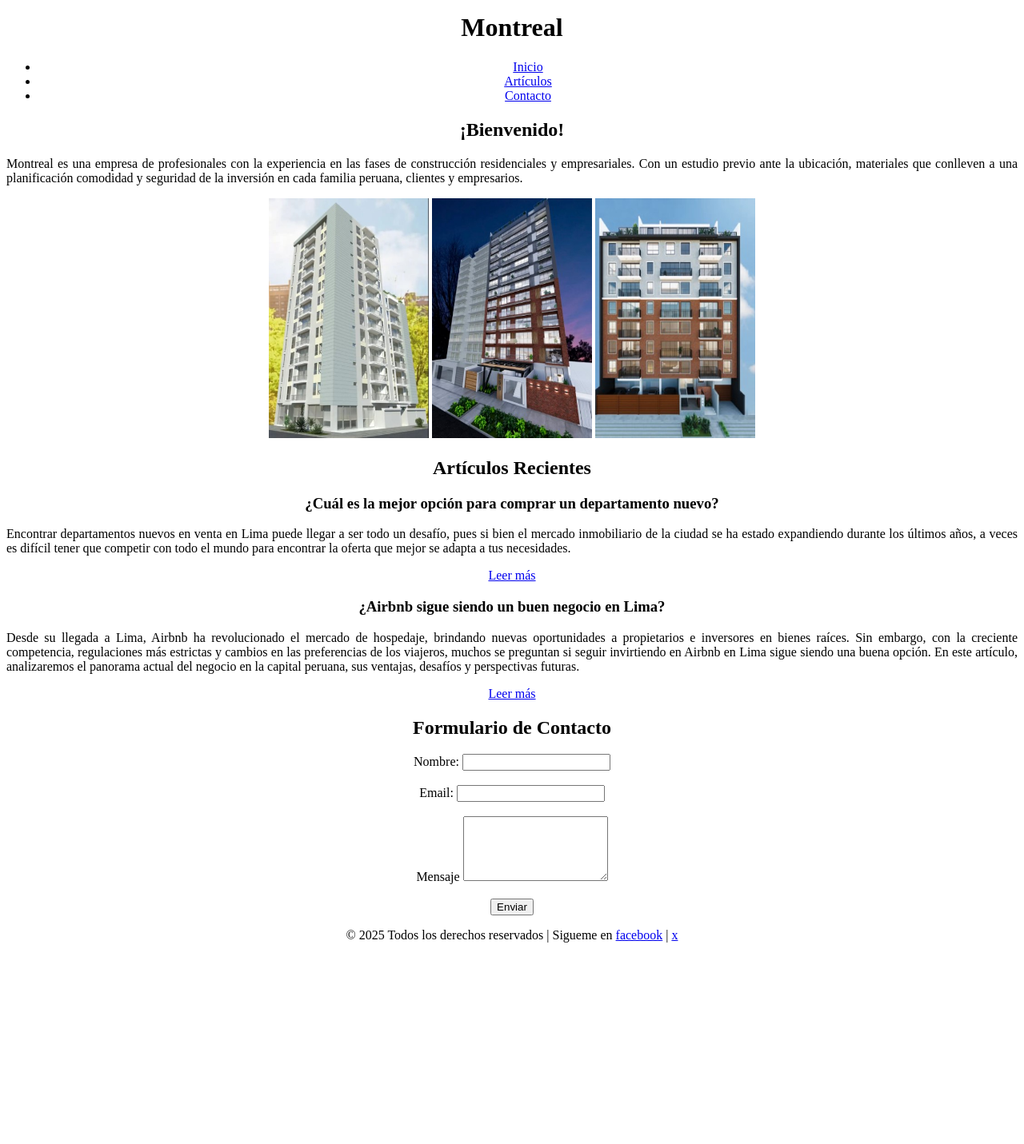
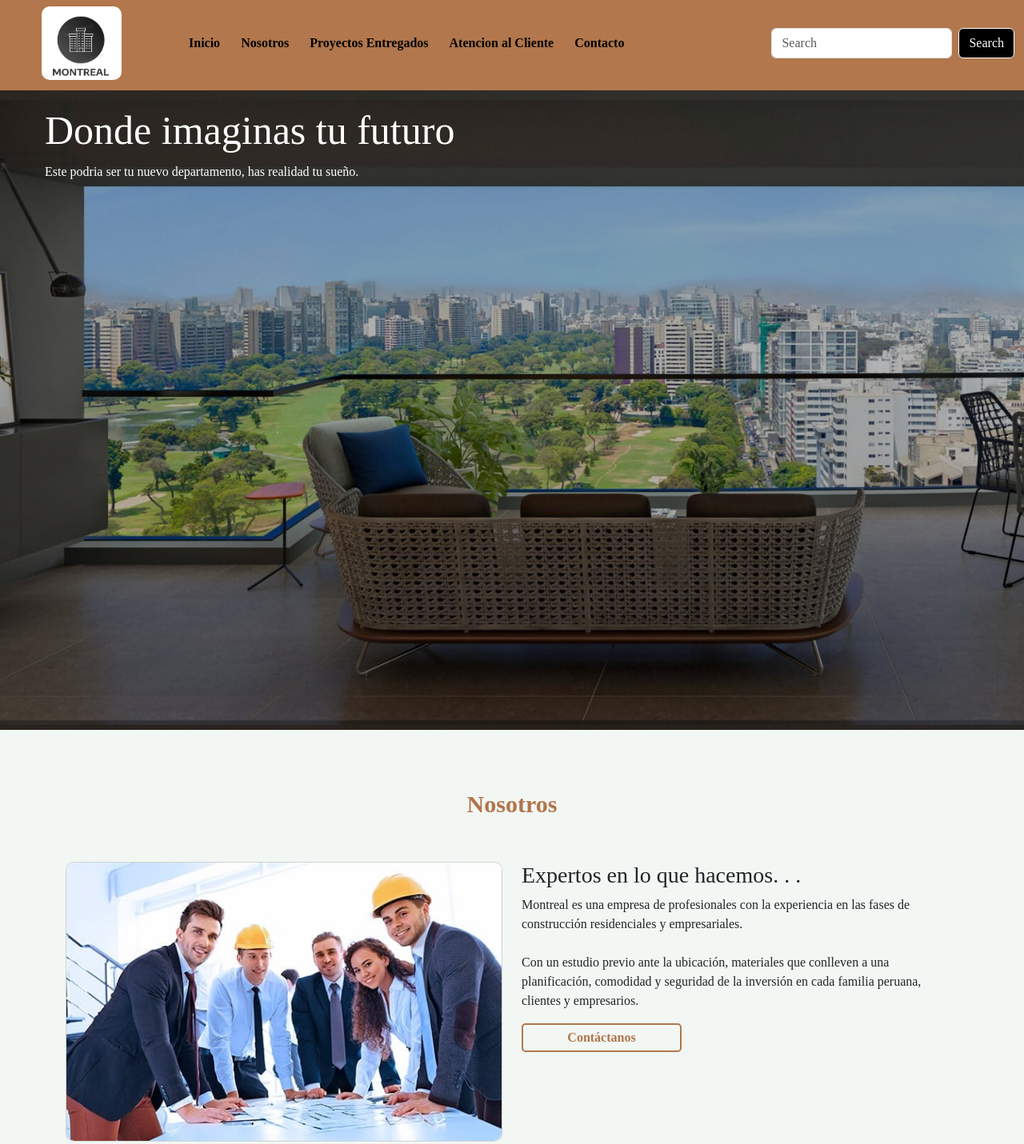
Before and after one commit to ginopaololl/montreal, a plain HTML site: page index.html in a window 1280 px wide. Shown: the part 5-1436 px from the top of the page at 80% size. Before the commit the page ends 1200 px from the top, so only its background shows below. Drawn offline with nearby package versions, Linux system fonts and the light colour scheme.

Commit message:
Update index.html

```diff
--- a/index.html
+++ b/index.html
@@ -5,38 +5,104 @@
     <meta name="viewport" content="width=device-width, initial-scale=1.0">
     <meta name="keywords" content="condominios, edificios, construcotras, vivienda, urbanizacion, hogar">
     <meta http-equiv="X-UA-Compatible" content="ie=edge">
+    <meta name="viewport" content="width=device-width, initial-scale=1">
     <title>Montreal</title>
+    <link rel="stylesheet" href="style.css">
+    <link href="https://cdn.jsdelivr.net/npm/bootstrap@5.3.7/dist/css/bootstrap.min.css" rel="stylesheet" integrity="sha384-LN+7fdVzj6u52u30Kp6M/trliBMCMKTyK833zpbD+pXdCLuTusPj697FH4R/5mcr" crossorigin="anonymous">
     <link rel="shortcut icon" href="img/icono.jpg" type="image/x-icon">
+    <link rel="preconnect" href="https://fonts.googleapis.com">
+    <link rel="preconnect" href="https://fonts.gstatic.com" crossorigin>
+    <link href="https://fonts.googleapis.com/css2?family=Roboto:ital,wght@0,100..900;1,100..900&display=swap" rel="stylesheet">
+    <link rel="stylesheet" href="https://cdnjs.cloudflare.com/ajax/libs/font-awesome/6.7.2/css/all.min.css">
 </head>
-<body align="center">
+<body>
+    <div class="all-content">
         <!--Esta es la seccion del encabezado de mi página-->
         <header>
-        <h1>Montreal</h1>
-        <!--img src="img/logo.jpg" alt="logo" width="150" height="150"-->
             <!--Este es el menú de mi página-->
-        <nav>
-            <ul>
-                <li><a href="#introduccion">Inicio</a></li>
-                <li><a href="#articulos">Artículos</a></li>
-                <li><a href="#contacto">Contacto</a></li>
+            <nav class="navbar navbar-expand-lg" id="navbar">
+                <div class="container-fluid">
+                    <a class="navbar-brand" href="#" id="logo"><img src="img/logo.jpg" alt="logo"></a>
+                    <button class="navbar-toggler" type="button" data-bs-toggle="collapse" data-bs-target="#navbarSupportedContent" aria-controls="navbarSupportedContent" aria-expanded="false" aria-label="Toggle navigation">
+                        <span><i class="fa-solid fa-bars" style="color: white; font-size: 23px;"></i></span>
+                    </button>
+                    <div class="collapse navbar-collapse" id="navbarSupportedContent">
+                        <ul class="navbar-nav me-auto mb-2 mb-lg-0">
+                            <li class="nav-item">
+                                <a class="nav-link active" aria-current="page" href="#inicio">Inicio</a>
+                            </li>
+                            <li class="nav-item">
+                                <a class="nav-link" href="#nosotros">Nosotros</a>
+                            </li>
+                            <li class="nav-item">
+                                <a class="nav-link" href="#proyectos">Proyectos Entregados</a>
+                            </li>
+                            <li class="nav-item">
+                                <a class="nav-link" href="#cliente">Atencion al Cliente</a>
+                            </li>
+                            <li class="nav-item">
+                                <a class="nav-link" href="#contacto">Contacto</a>
+                            </li>
                         </ul>
+                        <form class="d-flex">
+                            <input class="form-control me-2" type="search" placeholder="Search" aria-label="Search">
+                            <button class="btn btn-outline-success" type="submit">Search</button>
+                        </form>
+                    </div>
+                </div>
             </nav>
         </header>
         <main>
             <!--Esta es mi sección de introductoria-->
-        <section id="introduccion" >
-            <h2>¡Bienvenido!</h2>
-            <p align="justify">Montreal es una empresa de profesionales con la experiencia en las fases
-                de construcción residenciales y empresariales. Con un estudio previo ante
+            <section id="inicio" >
+                <div class="content">
+                    <h2>Donde imaginas tu futuro </h2>
+                    <p>Este podria ser tu nuevo departamento, has realidad tu sueño.
+                    </p>
+                </div>
+            </section>
+
+            <section id="nosotros" >
+                <div class="container">
+                    <div class="heading">Nosotros</div>
+                    <div class="row">
+                        <div class="col-md-6">
+                            <div class="card">
+                                <img src="/img/imagen5.jpg" alt="">
+                            </div>
+                        </div>
+                        <div class="col-md-6">
+                            <h3>Expertos en lo que hacemos. . .</h3>
+                            <p>Montreal es una empresa de profesionales con la experiencia en las fases
+                                de construcción residenciales y empresariales.<br><br> Con un estudio previo ante
+                                la ubicación, materiales que conlleven a una planificación, comodidad y
+                                seguridad de la inversión en cada familia peruana, clientes y empresarios.
+                            </p>
+                            <a href="#contacto">
+                                <button id="nosotros-btn">Contáctanos</button>
+                            </a>
+                        </div>
+                    </div>
+                </div>
+            </section>
+
+            <section id="proyectos" >
+                <div class="">
+                    <h2>Nosotros</h2>
+                    <p>Montreal es una empresa de profesionales con la experiencia en las fases
+                        de construcción residenciales y empresariales.<br> Con un estudio previo ante
                         la ubicación, materiales que conlleven a una planificación comodidad y
-                seguridad de la inversión en cada familia peruana, clientes y empresarios.</p>
-            <img src="img/condominio.jpg" alt="condominio" width="200" height="300">
+                        seguridad de la inversión en cada familia peruana, clientes y empresarios.
+                    </p>
+                    <!--img src="img/condominio.jpg" alt="condominio" width="200" height="300">
                     <img src="img/proyecto2.jpg" alt="proyecto2" width="200" height="300">
-            <img src="img/proyecto3.jpg" alt="proyecto3" width="200" height="300">
+                    <img src="img/proyecto3.jpg" alt="proyecto3" width="200" height="300"-->
+                </div>
             </section>
+
             <!--Esta es mi sección de artículos-->
-        <section id="articulos">
-            <h2>Artículos Recientes</h2>
+            <section id="cliente">
+                <h2>Articulos Recientes</h2>
                 <article>
                     <h3>¿Cuál es la mejor opción para comprar un departamento nuevo?</h3>
                     <p align="justify">Encontrar departamentos nuevos en venta en Lima puede llegar a ser todo un desafío,
@@ -56,6 +122,7 @@
                     <a href="https://descubrelima.pe/airbnb-sigue-siendo-un-buen-negocio-en-lima/">Leer más</a>
                 </article>
             </section>
+
             <!--Esta es mi sección de Contacto-->
             <section id="contacto">
                 <h2>Formulario de Contacto</h2>
@@ -80,10 +147,13 @@
                     </div>
                 </form>
             </section>
+
         </main>
         <footer>
             <p>&copy; 2025 Todos los derechos reservados | Sigueme en <a href="https://www.facebook.com/">facebook</a>
             | <a href="https://x.com">x</a> </p>
         </footer>
+        <script src="https://cdn.jsdelivr.net/npm/bootstrap@5.0.2/dist/js/bootstrap.bundle.min.js" integrity="sha384-MrcW6ZMFYlzcLA8Nl+NtUVF0sA7MsXsP1UyJoMp4YLEuNSfAP+JcXn/tWtIaxVXM" crossorigin="anonymous"></script>
+    </div>
 </body>
 </html>
```
Lines whose indentation alone changed are shown as unchanged.
